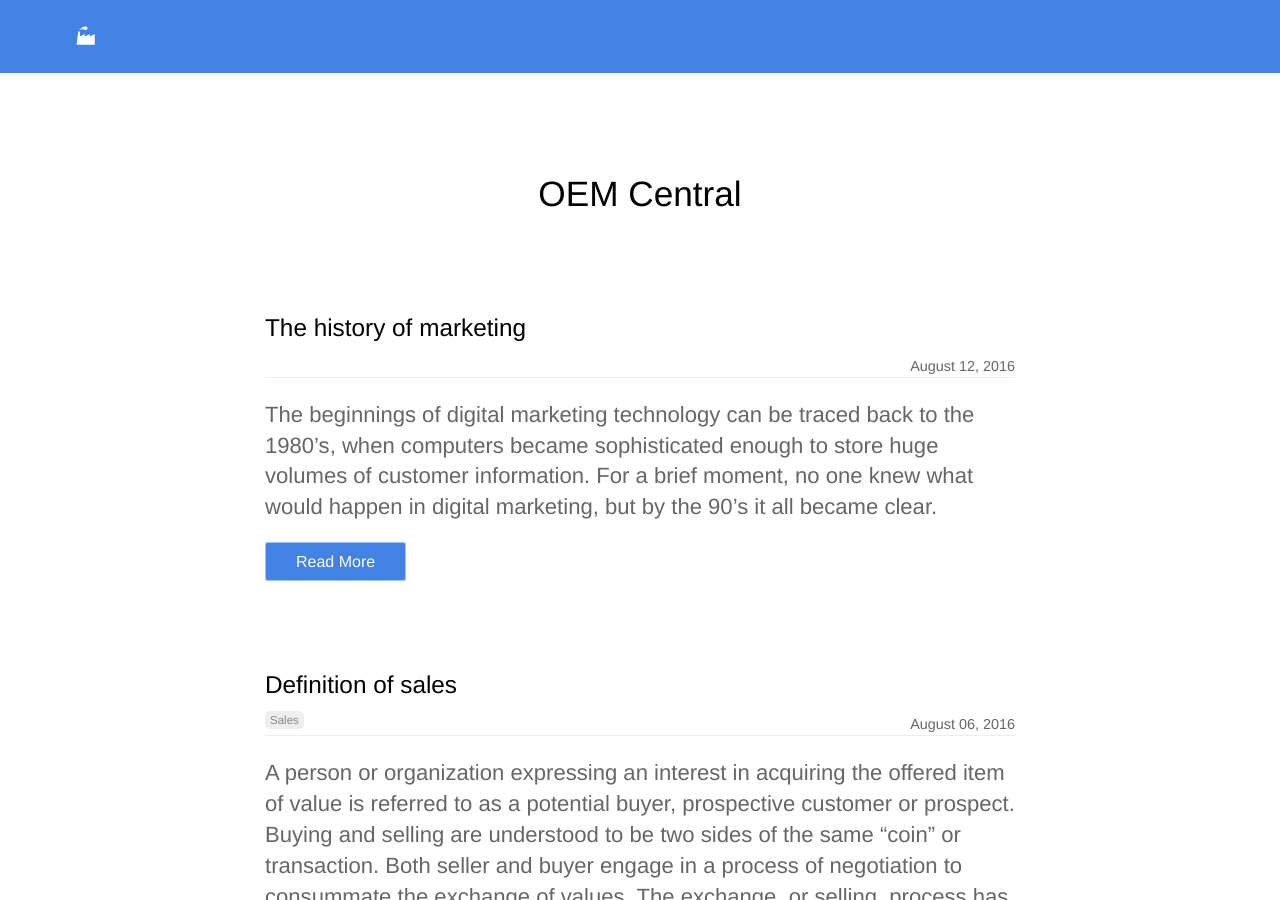
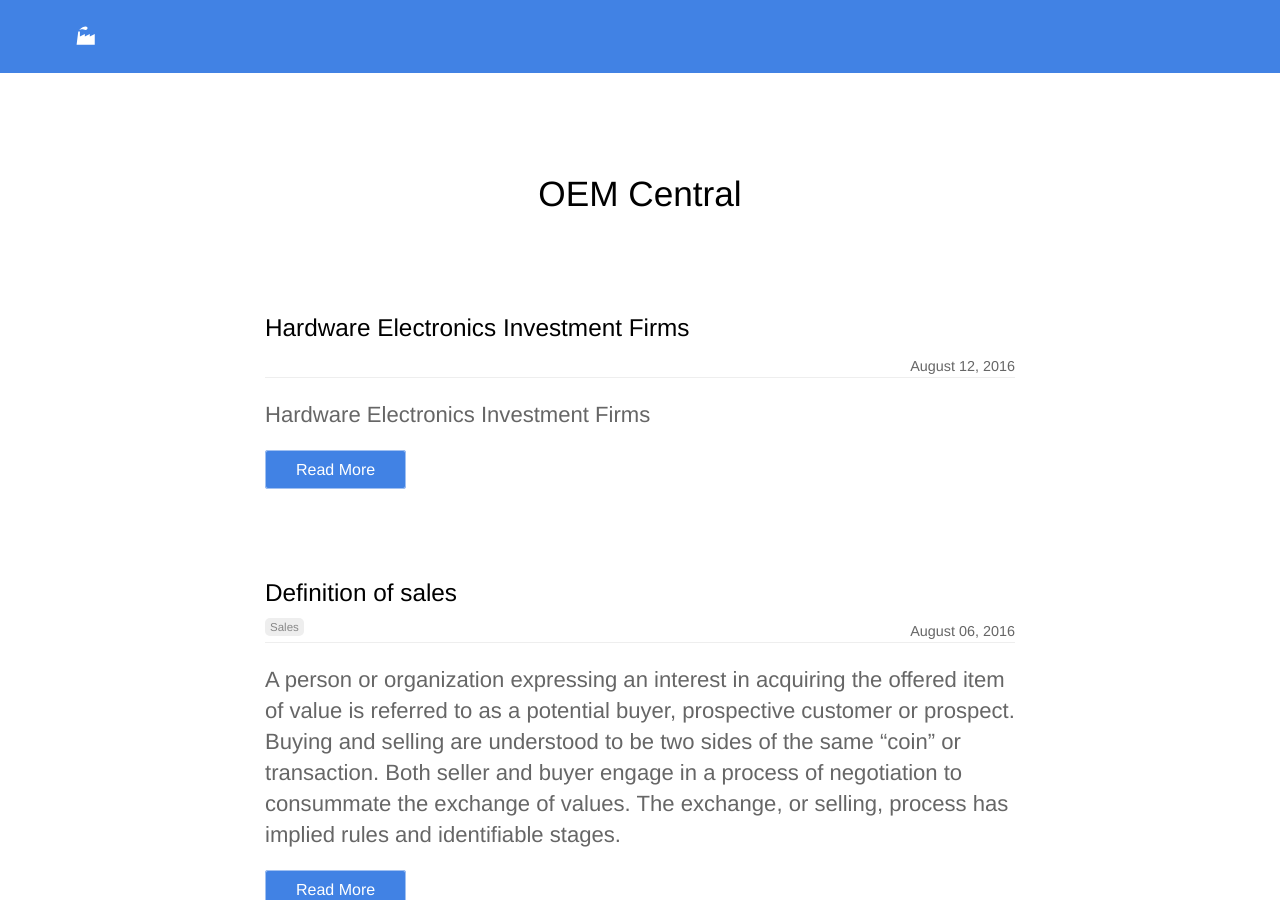
Before and after one commit to oem-central/oem-central.github.io, a Jekyll site: the page built from blog/index.html, in a window 1280 px wide and 900 px high. Built offline with Jekyll 4.4.1, drawn with Linux system fonts in a browser that asks for light colours; the list of posts is cut into pages by our own code; some of the changed lines change nothing that is shown.

Commit message:
Update 2016-08-12-the-history-of-marketing.md

```diff
--- a/_posts/2016-08-12-the-history-of-marketing.md
+++ b/_posts/2016-08-12-the-history-of-marketing.md
@@ -1,28 +1,16 @@
 ---
-title: The history of marketing
+title: Hardware Electronics Investment Firms
 ---
-The beginnings of digital marketing technology can be traced back to the 1980's, when computers became sophisticated enough to store huge volumes of customer information. For a brief moment, no one knew what would happen in digital marketing, but by the 90's it all became clear.
+Hardware Electronics Investment Firms
 
-![Man](https://source.unsplash.com/random/1500x1146)
+Lemnos Labs https://lemnos.vc/ Invests in seed and A rounds
 
-The history of marketing is to a large extent a product of Internet's history as markets have adapted to keep abreast of changes and keep up with the way the major Search Engines rank web pages. Major changes include, in chronological order:
+Hax https://hax.co/ Invests in seed and follow A rounds
 
-1991- Gopher: A network protocol, one of the very first query and search tools. Gopher was widely used for a couple of years, but usage has now fallen off, with barely 100 Gopher servers now indexed. 2. 1994- Launch of Yahoo, which was formerly known as "Jerry´s Guide to the World Wide Web" after one of its founders, Jerry Yang. Yahoo received in its first year over 1 million hits.
+Brinc https://www.brinc.io/ Invests in seed round
 
-## Academic studies
+Highway1 (PCH) http://highway1.io/ Invests in seed round, with PCH following A round
 
-The study of the history of marketing as an academic field emerged only recently. Controversies and disputes abound in the field. The publication in 1976 of the book The History of Marketing Thought, by Robert Bartels marks a turning-point in marketing thought. Since then, academics specializing in marketing decided to imitate economics, distinguishing theory and practice. Two different fields of study emerged:
+HW Massive https://hardwaremassive.com/resources/programs/elevate Invests in seed round
 
-the history of marketing thought, giving theoretical accounts
-marketing history, focusing on the history of marketing practice
-This division parallels the distinction between the history of economic thought and economic history.
-
-![Thai](https://source.unsplash.com/random/1500x1147)
-
-Practitioners of the history of marketing thought note that both practitioners and academics know relatively little about the field.[citation needed] But history has significance for academics because it helps to define the baselines upon which they can recognize change and evolve marketing theory.On the other hand, proponents of marketing history argue that one cannot fully compare the marketing field with economics and hence suggest the impracticality of divorcing theory and practice. First, marketing scholars seldom engage in the practice of marketing as much as economists engage in the development and execution of public policies. Second, business people innovate in the marketing field, and the history of marketing will remain incomplete if one dissociates academia from practitioners.
-
-![lavender flowers](https://source.unsplash.com/random/1500x1148)
-
-The following sections discuss both approaches to the history of marketing, closing with a debate about the standard chronology of marketing, a widely known hypothesis about the history of marketing, but one that historians in the marketing field have challenged.
-
-[source](https://en.wikipedia.org/wiki/History_of_marketing): Wikipedia
+Shenzhen Valley Ventures https://svv.io/ Follow A round
```
